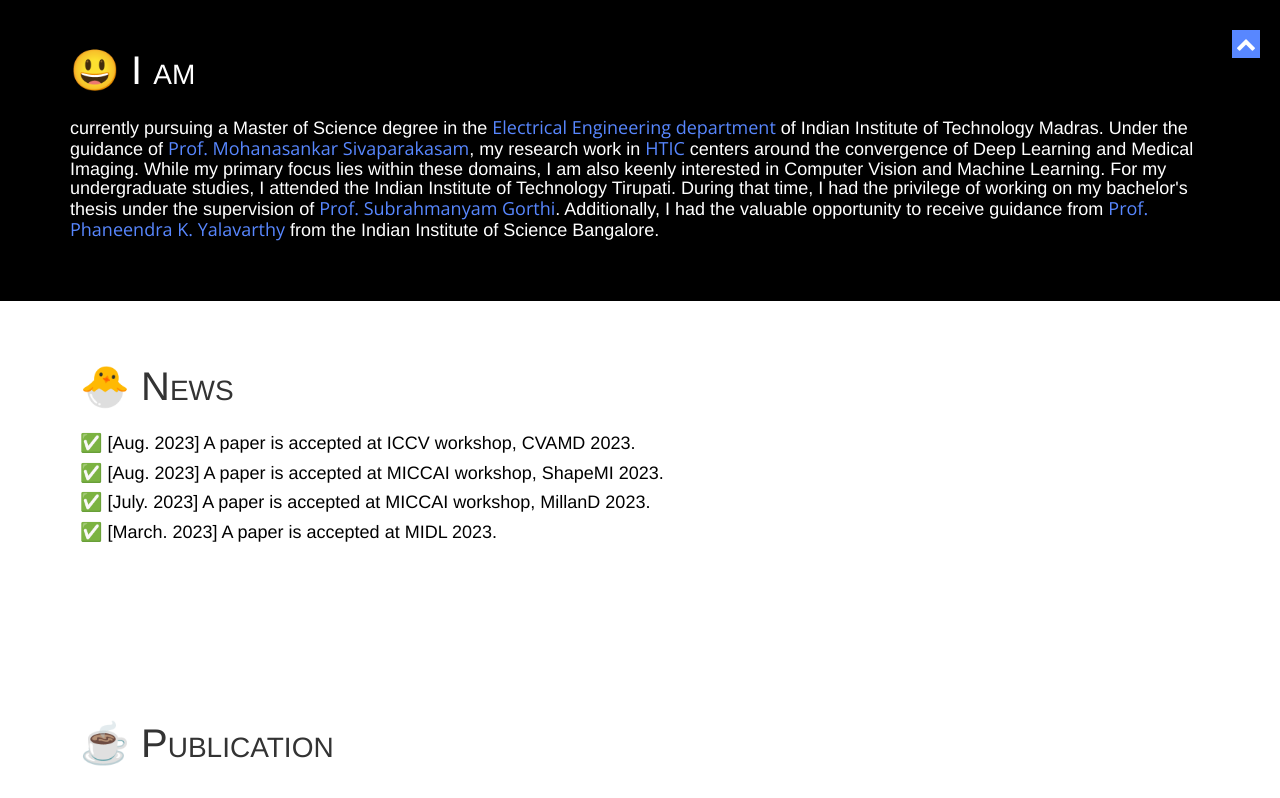
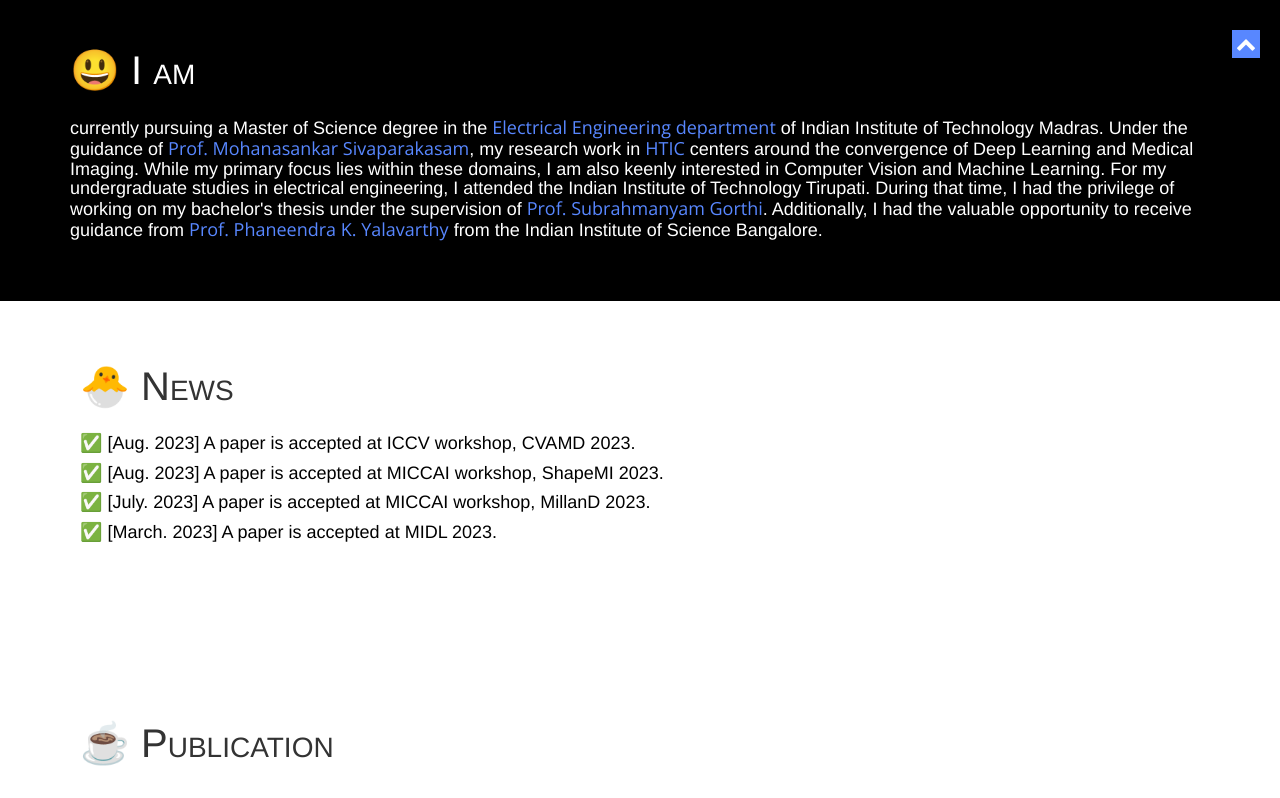
Before and after one commit to alfahimmohammad/alfahimmohammad.github.io, a plain HTML site: page index.html in a window 1280 px wide. Shown: the part 722-1520 px from the top of the page. Drawn offline with nearby package versions, Linux system fonts and the light colour scheme; files whose address does not match are found by name.

Commit message:
Update index.html

```diff
--- a/index.html
+++ b/index.html
@@ -90,7 +90,7 @@
   <div class="container">
     <div>
       <h2 style="color:white"> &#x1F603; I am </h2>
-      <h4 style="color:white">currently pursuing a Master of Science degree in the <a href="https://www.ee.iitm.ac.in/">Electrical Engineering department</a> of Indian Institute of Technology Madras. Under the guidance of <a href="https://www.ee.iitm.ac.in/mohan/">Prof. Mohanasankar Sivaparakasam</a>, my research work in <a href="https://www.hticiitm.org/">HTIC</a> centers around the convergence of Deep Learning and Medical Imaging. While my primary focus lies within these domains, I am also keenly interested in Computer Vision and Machine Learning. For my undergraduate studies, I attended the Indian Institute of Technology Tirupati. During that time, I had the privilege of working on my bachelor's thesis under the supervision of <a href="https://subrahmanyamgorthi.weebly.com/">Prof. Subrahmanyam Gorthi</a>. Additionally, I had the valuable opportunity to receive guidance from <a href="http://cds.iisc.ac.in/faculty/yalavarthy/">Prof. Phaneendra K. Yalavarthy</a> from the Indian Institute of Science Bangalore.</h4>
+      <h4 style="color:white">currently pursuing a Master of Science degree in the <a href="https://www.ee.iitm.ac.in/">Electrical Engineering department</a> of Indian Institute of Technology Madras. Under the guidance of <a href="https://www.ee.iitm.ac.in/mohan/">Prof. Mohanasankar Sivaparakasam</a>, my research work in <a href="https://www.hticiitm.org/">HTIC</a> centers around the convergence of Deep Learning and Medical Imaging. While my primary focus lies within these domains, I am also keenly interested in Computer Vision and Machine Learning. For my undergraduate studies in electrical engineering, I attended the Indian Institute of Technology Tirupati. During that time, I had the privilege of working on my bachelor's thesis under the supervision of <a href="https://subrahmanyamgorthi.weebly.com/">Prof. Subrahmanyam Gorthi</a>. Additionally, I had the valuable opportunity to receive guidance from <a href="http://cds.iisc.ac.in/faculty/yalavarthy/">Prof. Phaneendra K. Yalavarthy</a> from the Indian Institute of Science Bangalore.</h4>
     </div>
   </div>
 </section>
```
